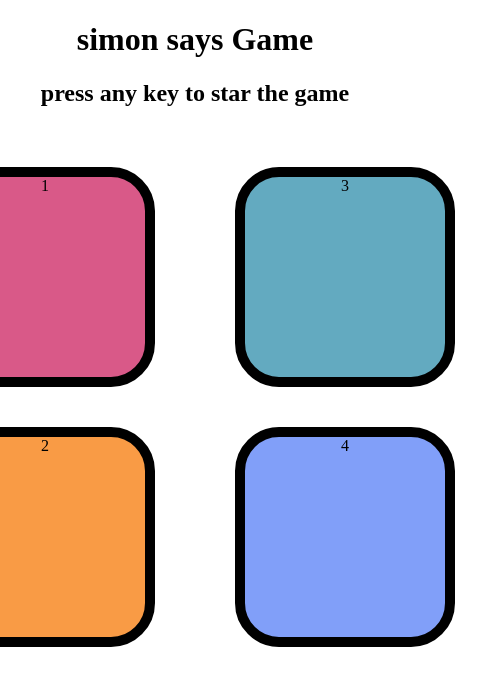
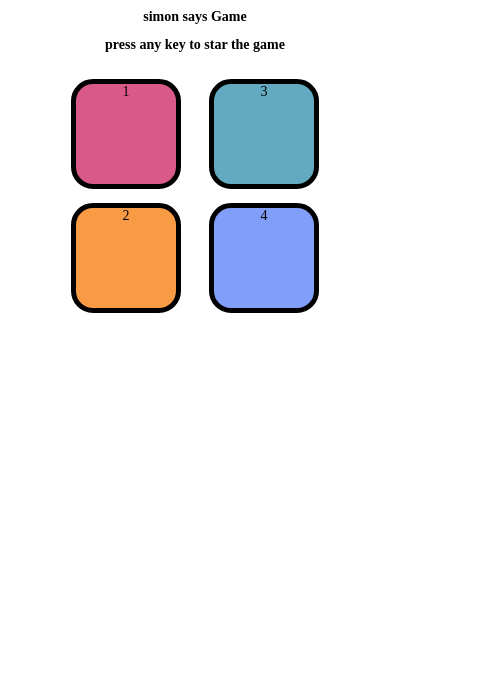
Before and after one commit to Aashuray11/SIMON-SAY-GAME, a plain HTML site: page index.html in a window 390 px wide. Shown: the whole page, 495 px wide, since content can reach past the window. Drawn offline with Linux system fonts and the light colour scheme.

Commit message:
Updated responsive design for small devices

```diff
--- a/style.css
+++ b/style.css
@@ -1,58 +1,68 @@
-*{
-
+* {
     text-align: center;
 }
 
-
-
-.btn-container{
+.btn-container {
     justify-content: center;
     display: flex;
+    flex-wrap: wrap;
 }
 
-.btn{
-    border:2px solid black;
-    height:200px;
-    width:200px;
+.btn {
+    border: 2px solid black;
+    height: 200px;
+    width: 200px;
     border-radius: 20%;
-    border:10px solid black;
-    margin:2.5rem;
+    border: 10px solid black;
+    margin: 2.5rem;
 }
 
-.red{
+/* Colors */
+.red {
     background-color: #d95988;
 }
-
-.yellow{
+.yellow {
     background-color: #f99b45;
 }
-.green{
-    background-color:#63aac0;
+.green {
+    background-color: #63aac0;
+}
+.purple {
+    background-color: #819ff9;
 }
 
-.purple{
-    background-color:#819ff9;
+.gameflash {
+    background-color: white;
+}
+.userflash {
+    background-color: rgb(34, 126, 65);
 }
 
-.gameflash{
-    background-color: white;
+/* Responsive Design */
+@media (max-width: 768px) {
+    .btn {
+        height: 150px;
+        width: 150px;
+        margin: 1.5rem;
+        border-width: 7px;
+    }
 }
 
-.userflash{
-    background-color: rgb(34, 126, 65);
+@media (max-width: 480px) {
+    * {
+        font-size: 14px;
     }
-/*
 
-.line-one :nth-of-type(1){
-    background-color: aqua;
+    .btn-container {
+        justify-content: center; /* Ensure buttons remain justified */
+        display: flex; /* Keep flex layout */
+        flex-wrap: wrap; /* Allow wrapping if necessary */
     }
-.line-one .btn:nth-of-type(2){
-    background-color: rgb(46, 21, 155);
+
+    .btn {
+        height: 100px;
+        width: 100px;
+        margin: 1rem;
+        border-width: 5px;
     }
-.line-two :nth-of-type(1){
-    background-color: rgb(20, 143, 40);
 }
-.line-two .btn:nth-of-type(2){
-    background-color: rgb(135, 23, 111);
-}
-*/
```
Lines whose indentation alone changed are shown as unchanged.
